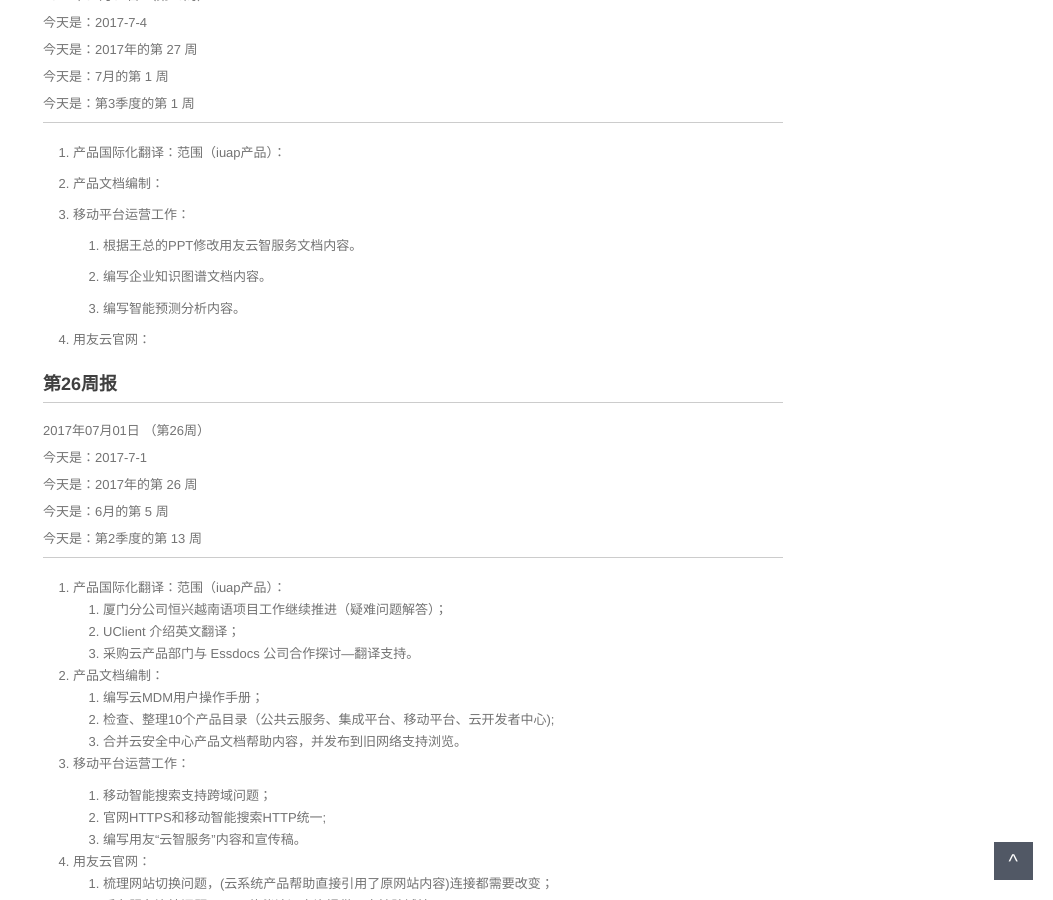
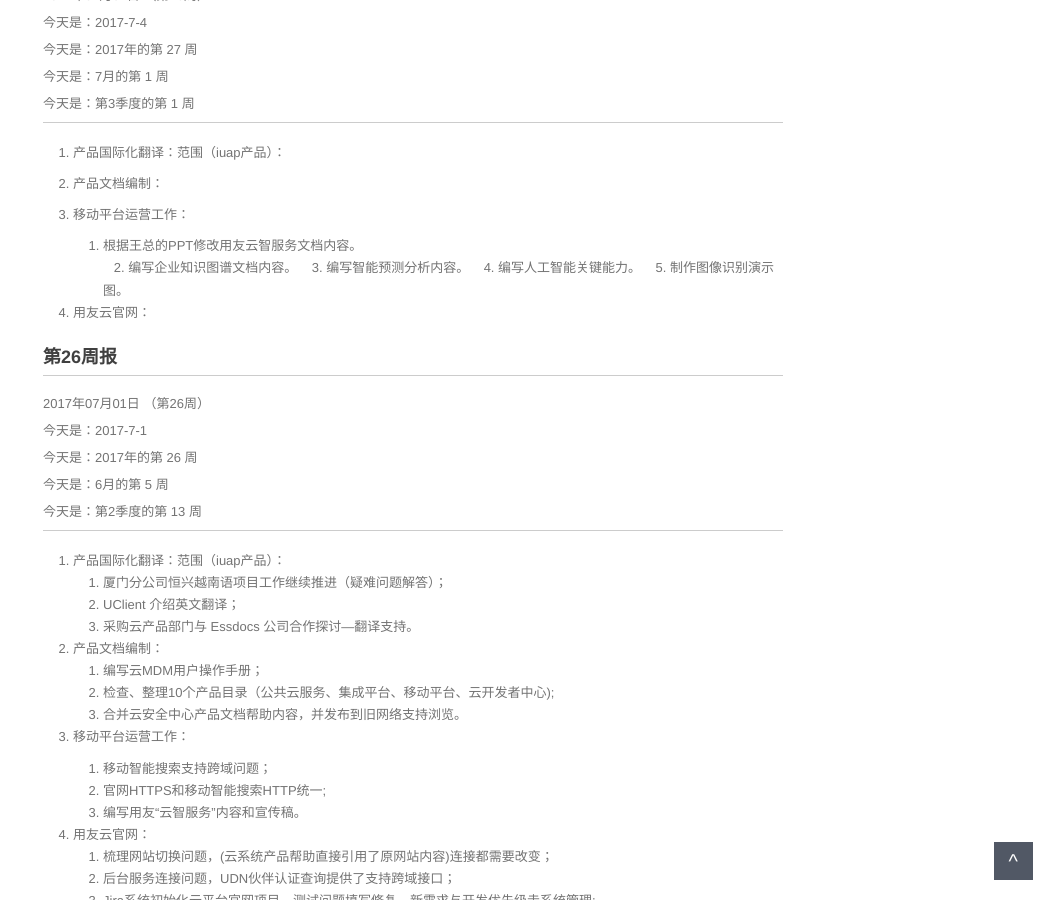
Before and after one commit to walllFlower/blog, a Jekyll site: the page built from _posts/2017-06-22-day_report_cxz.md, in a window 1280 px wide and 900 px high, scrolled down 394 px. Shown: the whole window, without its empty margins (227-1280 px from the left). Built offline with Jekyll 4.4.1, drawn with Linux system fonts in a browser that asks for light colours; comment, search, counter and statistics services are not loaded.

Commit message:
Update 2017-06-22-day_report_cxz.md

```diff
--- a/_posts/2017-06-22-day_report_cxz.md
+++ b/_posts/2017-06-22-day_report_cxz.md
@@ -30,10 +30,10 @@ categories: 日报 第25周
 3. 移动平台运营工作：
 
     1. 根据王总的PPT修改用友云智服务文档内容。
-
-    2. 编写企业知识图谱文档内容。
-
-    3. 编写智能预测分析内容。
+    2. 编写企业知识图谱文档内容。
+    3. 编写智能预测分析内容。
+    4. 编写人工智能关键能力。
+    5. 制作图像识别演示图。
 
 4. 用友云官网：
 
```
